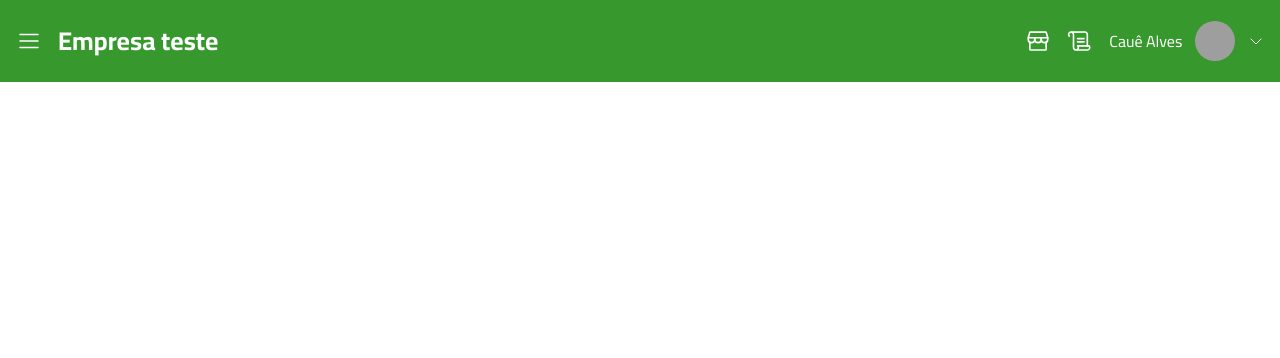
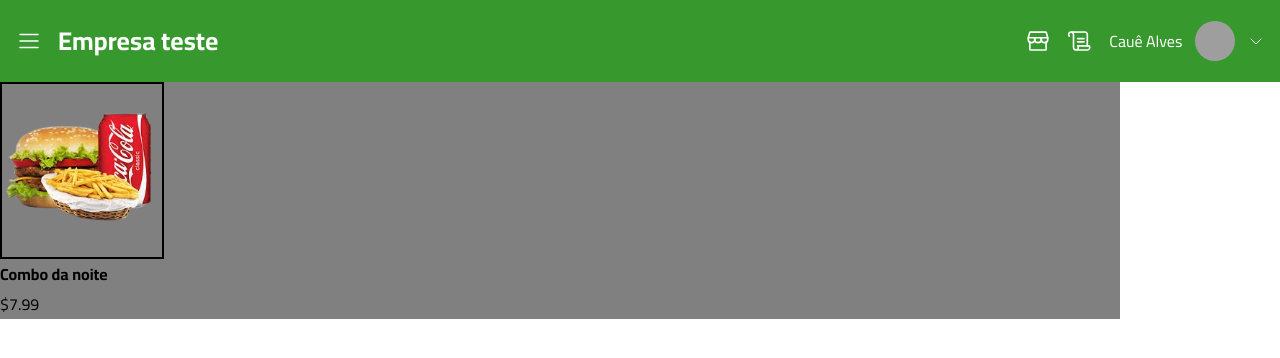
Before and after one commit to cauealb/projects-React, a React (Vite) app in the folder 2 - App de compras/app-compras/: page / in a window 1280 px wide. Shown: the top 358 px of the page. Built offline with nearby package versions, Linux system fonts and the light colour scheme; grey boxes are pictures that could not be loaded.

Commit message:
Estilizando Container do Panel

```diff
--- a/2 - App de compras/app-compras/src/components/Panel/Burger/Burger.tsx
+++ b/2 - App de compras/app-compras/src/components/Panel/Burger/Burger.tsx
@@ -1,11 +1,16 @@
-
+import burgerTeste from '../../../img/Burgers/comnbo-noite.png'
+import { ContainerBuger, ContainerIMG } from './style/Burger'
 
 export default function Burger() {
     return(
         <>
-            <article>
-
-            </article>
+            <ContainerBuger>
+                <ContainerIMG>
+                    <img src={burgerTeste} alt="" />
+                </ContainerIMG>
+                <strong>Combo da noite</strong>
+                <span>$7.99</span>
+            </ContainerBuger>
         </>
     )
 }
--- /dev/null
+++ b/2 - App de compras/app-compras/src/components/Panel/Burger/style/Burger.ts
@@ -0,0 +1,15 @@
+import styled from "styled-components";
+
+export const ContainerBuger = styled.article`
+    display: grid;
+    align-items: center;
+`;
+
+export const ContainerIMG = styled.div`
+    border: 2px solid black;
+    width: fit-content;
+
+    img {
+        width: 10em
+    }
+`;
--- a/2 - App de compras/app-compras/src/components/Panel/Panel.tsx
+++ b/2 - App de compras/app-compras/src/components/Panel/Panel.tsx
@@ -1,14 +1,15 @@
 import Burger from "./Burger/Burger";
+import { ContainerPanel } from "./style/Panel";
 
 
 export default function Panel() {
     return (
         <>
-            <div>
+            <ContainerPanel>
                 <div>
                     <Burger />
                 </div>
-            </div>
+            </ContainerPanel>
         </>
     )
 }
--- a/2 - App de compras/app-compras/src/components/Panel/style/Panel.ts
+++ b/2 - App de compras/app-compras/src/components/Panel/style/Panel.ts
@@ -0,0 +1,6 @@
+import styled from "styled-components";
+
+export const ContainerPanel = styled.div`
+    background-color: gray;
+    max-width: 70em
+`;
```
